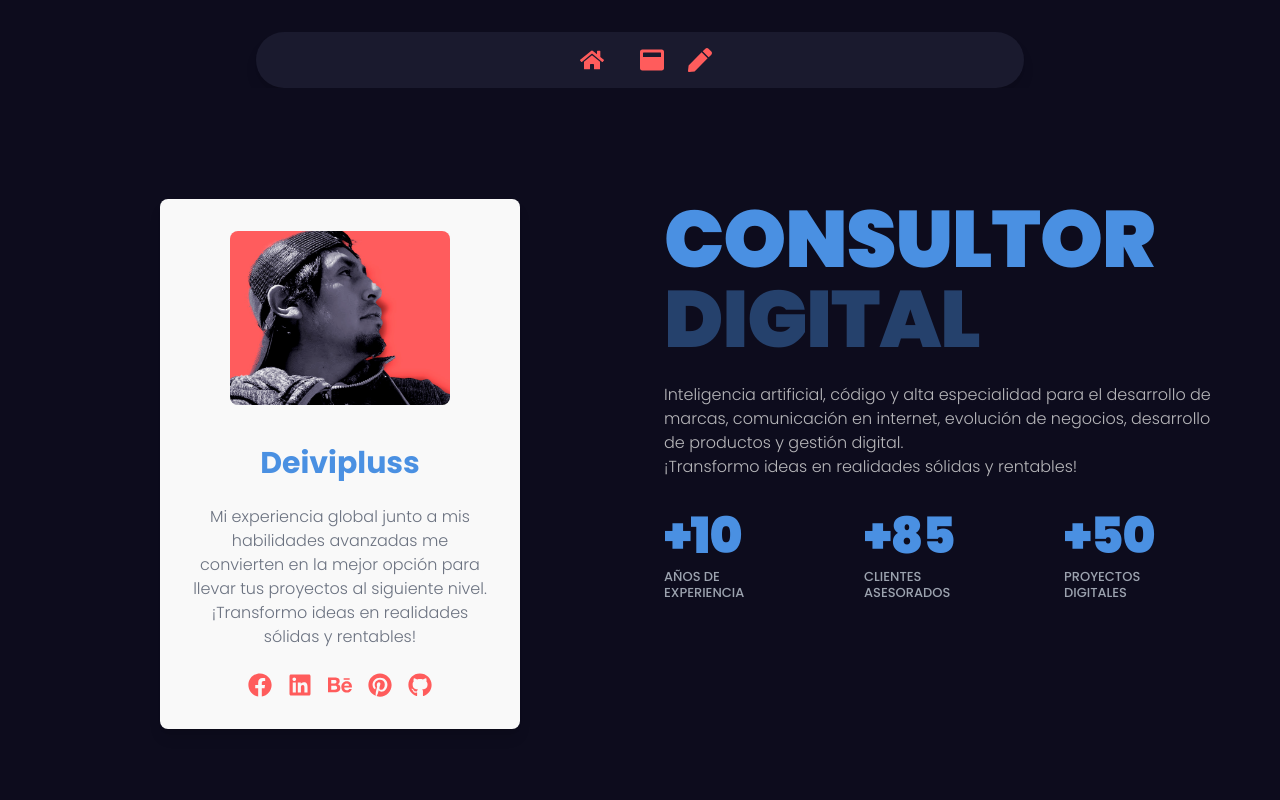
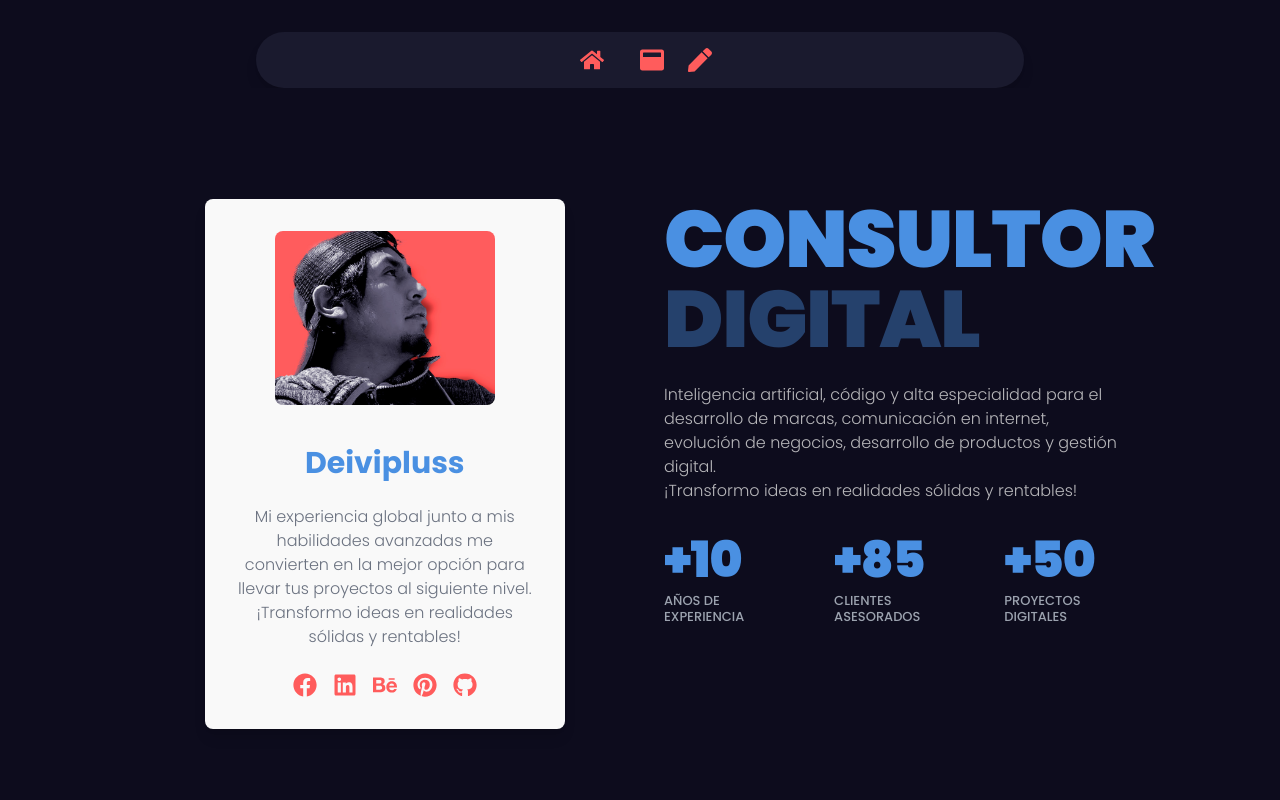
Before and after one commit to deivipluss/landing, a Next.js app: page / in a window 1280 px wide. Shown: the top 800 px of the page. Built offline with nearby package versions, Linux system fonts and the light colour scheme.

Commit message:
redessociales

```diff
--- a/app/page.tsx
+++ b/app/page.tsx
@@ -76,7 +76,7 @@ const ProfessionalInfo: React.FC = () => (
 
 const ActionCards: React.FC = () => (
   <div className="w-full max-w-[1000px] mt-16 px-4 md:px-0">
-    <div className="flex flex-col md:flex-row gap-8 md:gap-12">
+    <div className="flex flex-col md:flex-row gap-8 md:gap-12 mt-8 md:mt-16">
       <div className="bg-red-500 text-white p-6 rounded-lg relative shadow-md h-[100px] md:h-[240px] flex flex-col items-center justify-center w-full md:w-1/2">
         <div className="flex flex-col items-center justify-center text-center space-y-2">
           <FaLightbulb className="text-2xl md:text-3xl" />
@@ -124,7 +124,7 @@ const App: React.FC = () => {
       </header>
 
       <div className={containerStyle}>
-        <div className="grid grid-cols-1 lg:grid-cols-2 gap-8 lg:gap-12 px-4 md:px-8 w-full">
+        <div className="grid grid-cols-1 lg:grid-cols-2 gap-12 w-full md:w-[80%] mx-auto">
           <ProfileCard />
           <ProfessionalInfo />
         </div>
```
